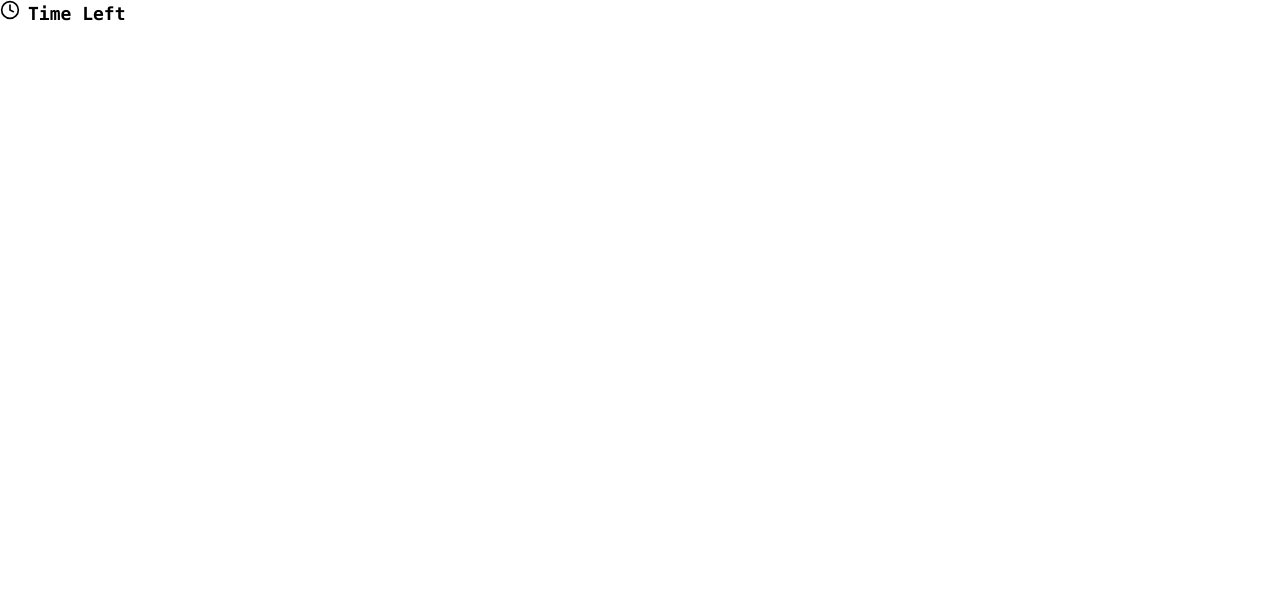
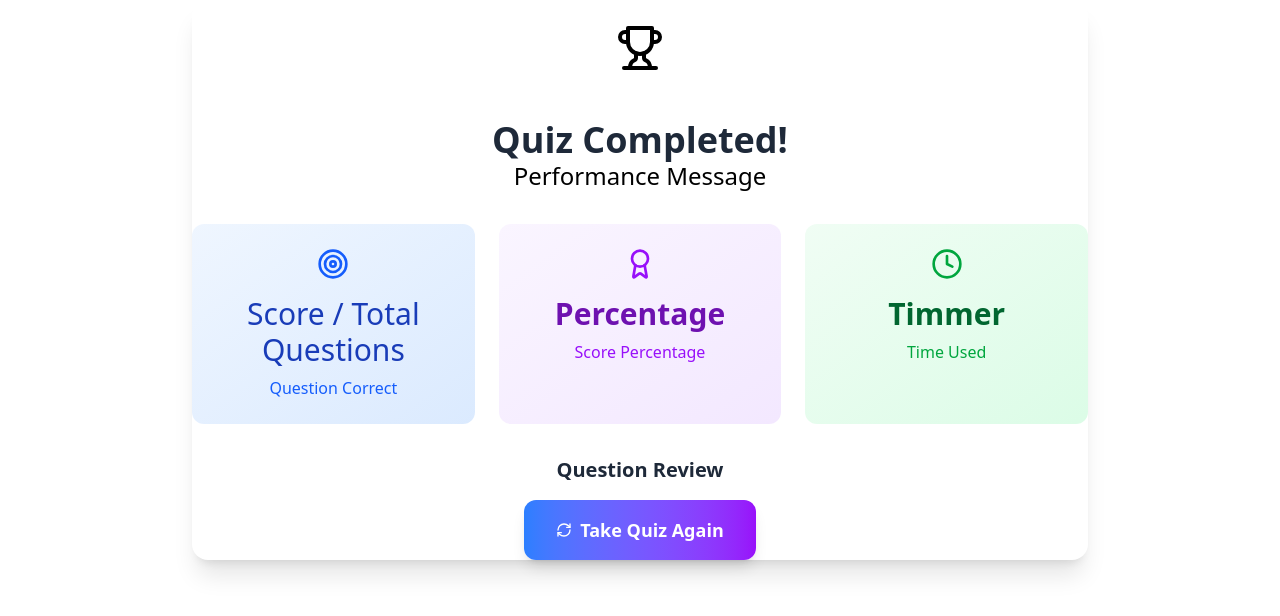
Before and after one commit to xiaoRuka/projetos, a React (Vite) app in the folder quizcopy/: page / in a window 1280 px wide. Shown: the top 616 px of the page. Built offline with nearby package versions, Linux system fonts and the light colour scheme.

Commit message:
refactor: quiz
just comenting others components to test the new ones

```diff
--- a/quizcopy/src/components/Quiz.jsx
+++ b/quizcopy/src/components/Quiz.jsx
@@ -1,11 +1,15 @@
 import ProgressBar from "./Progressbar";
 import { QuizStart } from "./QuizStart";
 import Timer from "./Timer";
+import Questions from "./Questions";
+import Results from "./Results";
 
 export function Quiz() {
   return (
-    <Timer />
+    <Results />
 
+    //<Questions />
+    //<Timer />
     //<ProgressBar />
     //<QuizStart />
     //<div className="min-h-screen bg-gradient-to-br from blue via-white to-puple-py-8 px-4">
```
